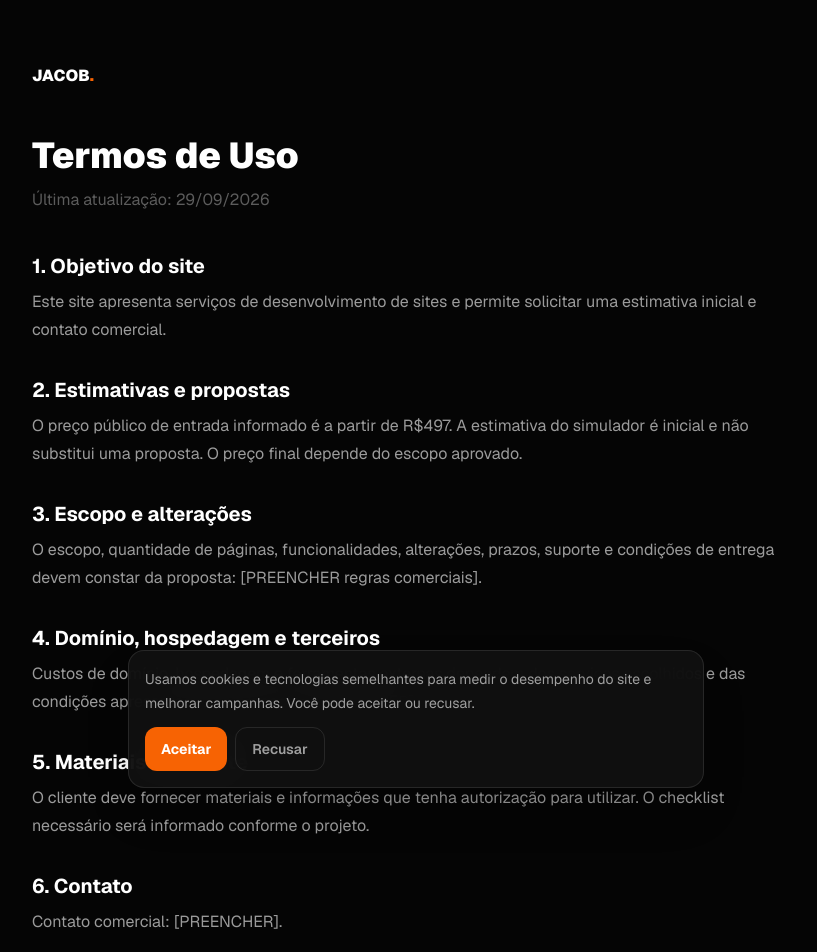
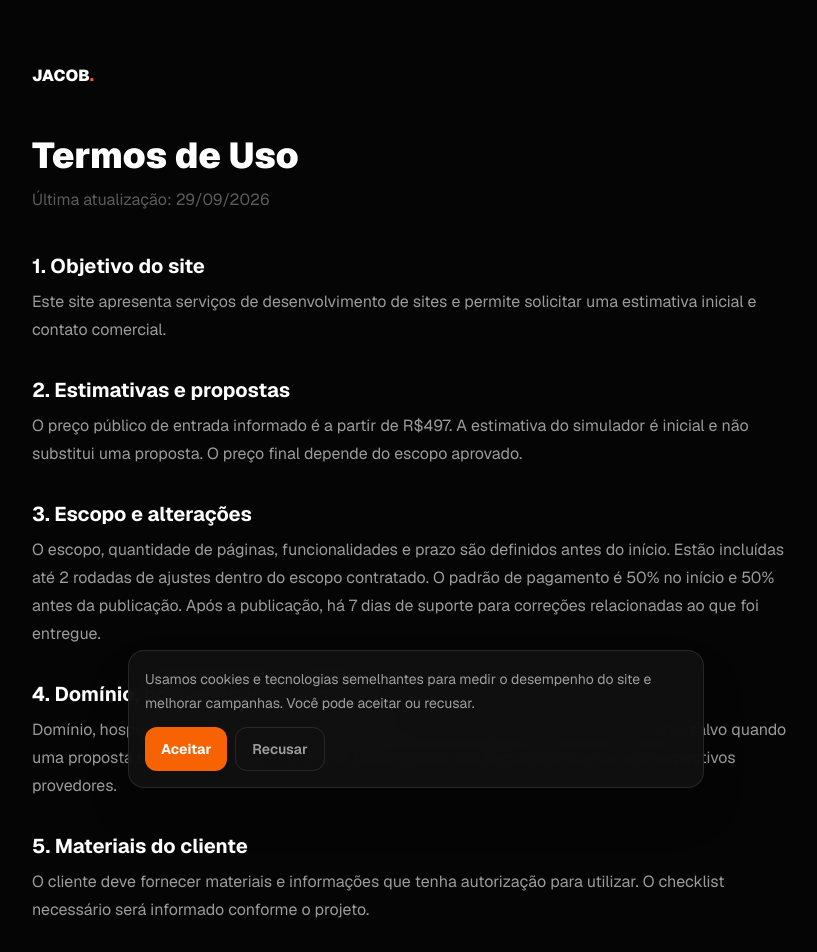
Before and after one commit to davi-jacobxz/site-vendas, a Next.js app: page /termos in a window 1280 px wide. Shown: the top 952 px of the page, without its empty margins (224-1041 px from the left). Built offline with nearby package versions, Linux system fonts and the light colour scheme; no server answers.

Commit message:
Preenche termos comerciais

```diff
--- a/app/termos/page.tsx
+++ b/app/termos/page.tsx
@@ -2,9 +2,9 @@ export default function Termos(){
  return <main className="min-h-screen bg-[#050505] px-5 py-16 text-white sm:px-8"><div className="mx-auto max-w-3xl"><a href="/" className="font-black">JACOB<span className="text-[#F76303]">.</span></a><h1 className="mt-12 text-4xl font-black">Termos de Uso</h1><p className="mt-3 text-white/35">Última atualização: 29/09/2026</p><div className="mt-10 space-y-8 leading-7 text-white/60">
  <section><h2 className="text-xl font-bold text-white">1. Objetivo do site</h2><p className="mt-2">Este site apresenta serviços de desenvolvimento de sites e permite solicitar uma estimativa inicial e contato comercial.</p></section>
  <section><h2 className="text-xl font-bold text-white">2. Estimativas e propostas</h2><p className="mt-2">O preço público de entrada informado é a partir de R$497. A estimativa do simulador é inicial e não substitui uma proposta. O preço final depende do escopo aprovado.</p></section>
- <section><h2 className="text-xl font-bold text-white">3. Escopo e alterações</h2><p className="mt-2">O escopo, quantidade de páginas, funcionalidades, alterações, prazos, suporte e condições de entrega devem constar da proposta: [PREENCHER regras comerciais].</p></section>
- <section><h2 className="text-xl font-bold text-white">4. Domínio, hospedagem e terceiros</h2><p className="mt-2">Custos de domínio, hospedagem e ferramentas externas dependem dos serviços escolhidos e das condições apresentadas na proposta: [PREENCHER].</p></section>
+ <section><h2 className="text-xl font-bold text-white">3. Escopo e alterações</h2><p className="mt-2">O escopo, quantidade de páginas, funcionalidades e prazo são definidos antes do início. Estão incluídas até 2 rodadas de ajustes dentro do escopo contratado. O padrão de pagamento é 50% no início e 50% antes da publicação. Após a publicação, há 7 dias de suporte para correções relacionadas ao que foi entregue.</p></section>
+ <section><h2 className="text-xl font-bold text-white">4. Domínio, hospedagem e terceiros</h2><p className="mt-2">Domínio, hospedagem e ferramentas externas não estão incluídos nos valores de entrada, salvo quando uma proposta específica indicar o contrário. Esses custos são pagos pelo cliente aos respectivos provedores.</p></section>
  <section><h2 className="text-xl font-bold text-white">5. Materiais do cliente</h2><p className="mt-2">O cliente deve fornecer materiais e informações que tenha autorização para utilizar. O checklist necessário será informado conforme o projeto.</p></section>
- <section><h2 className="text-xl font-bold text-white">6. Contato</h2><p className="mt-2">Contato comercial: [PREENCHER].</p></section>
+ <section><h2 className="text-xl font-bold text-white">6. Contato</h2><p className="mt-2">Contato comercial e atendimento: WhatsApp JACOB. (55 16 99244-5413).</p></section>
  </div></div></main>;
 }
```
